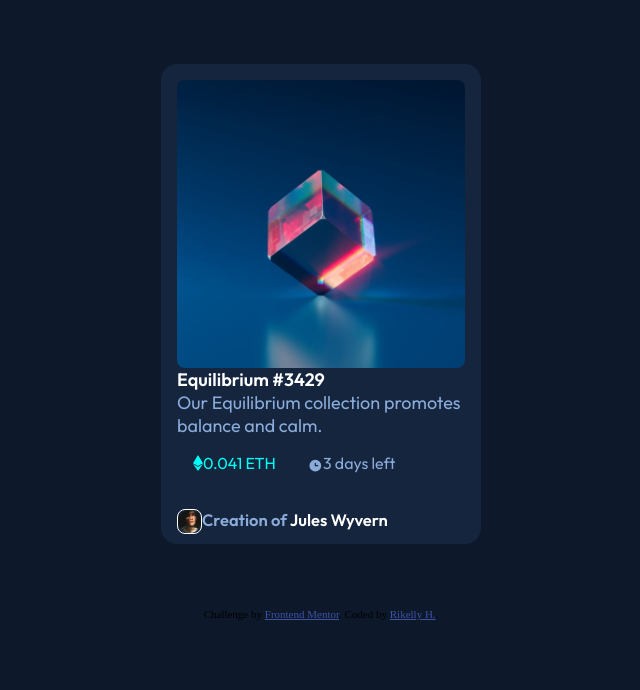
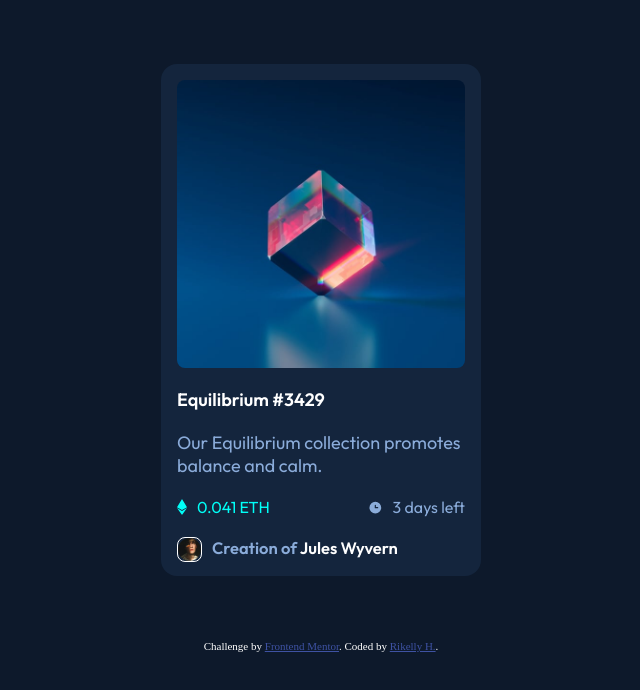
Before and after one commit to RikellyH/Frontendmentor2, a plain HTML site: page index.html in a window 1280 px wide. Shown: the whole page, without its empty margins (319-959 px from the left). Drawn offline with Linux system fonts and the light colour scheme.

Commit message:
mudanças

```diff
--- a/style.css
+++ b/style.css
@@ -1,4 +1,9 @@
 @import url("https://fonts.googleapis.com/css2?family=Outfit:wght@300;400;600&display=swap");
+
+:root {
+  --branco: hsl(0, 0%, 100%);
+  --azul-claro: hsl(215, 51%, 70%);
+}
 
 * {
   margin: 0;
@@ -11,7 +16,7 @@ body {
 
 .card {
   width: 20rem;
-  height: 30rem;
+  height: 32rem;
   background-color: hsl(216, 50%, 16%);
   font-family: "Outfit", sans-serif;
 
@@ -32,21 +37,21 @@ body {
 }
 
 .titulo {
-  color: hsl(0, 0%, 100%);
+  color: var(--branco);
   font-size: 18px;
   display: flex;
   align-self: baseline;
 }
 
 .texto {
-  color: hsl(215, 51%, 70%);
+  color: var(--azul-claro);
   font-size: 18px;
 }
 
 .info {
   display: flex;
-  align-self: baseline;
-  flex-direction: row;
+  width: 100%;
+  justify-content: space-between;
 }
 
 .preco img {
@@ -57,51 +62,54 @@ body {
 .preco {
   display: flex;
   align-items: center;
-  margin: 1rem;
 }
 
 .valor {
   color: hsl(178, 100%, 50%);
+  margin-left: 10px;
 }
 
 .relogio img {
   width: 15px;
   height: auto;
+  margin-right: 10px;
 }
 
 .relogio {
   display: flex;
-  align-items: end;
-  margin: 1rem;
+  align-items: center;
+  justify-content: center;
 }
 
 .tempo {
-  color: hsl(215, 51%, 70%);
+  color: var(--azul-claro);
 }
 
 .autor img {
   width: 25px;
   height: auto;
-  border: 1px solid #fff;
+  border: 1px solid var(--branco);
 }
 
 .autor {
   display: flex;
   align-self: baseline;
   font-size: 11px;
+  gap: 10px;
 }
 
 .cor-padrao {
-  color: hsl(215, 51%, 70%);
+  color: var(--azul-claro);
 }
 
 .cor-nome {
-  color: hsl(0, 0%, 100%);
+  color: var(--branco);
 }
 
 .attribution {
   font-size: 11px;
   text-align: center;
+  color: var(--branco);
 }
 .attribution a {
   color: hsl(228, 45%, 44%);
```
Also changed, not shown: index.html (+3 -0 lines).
